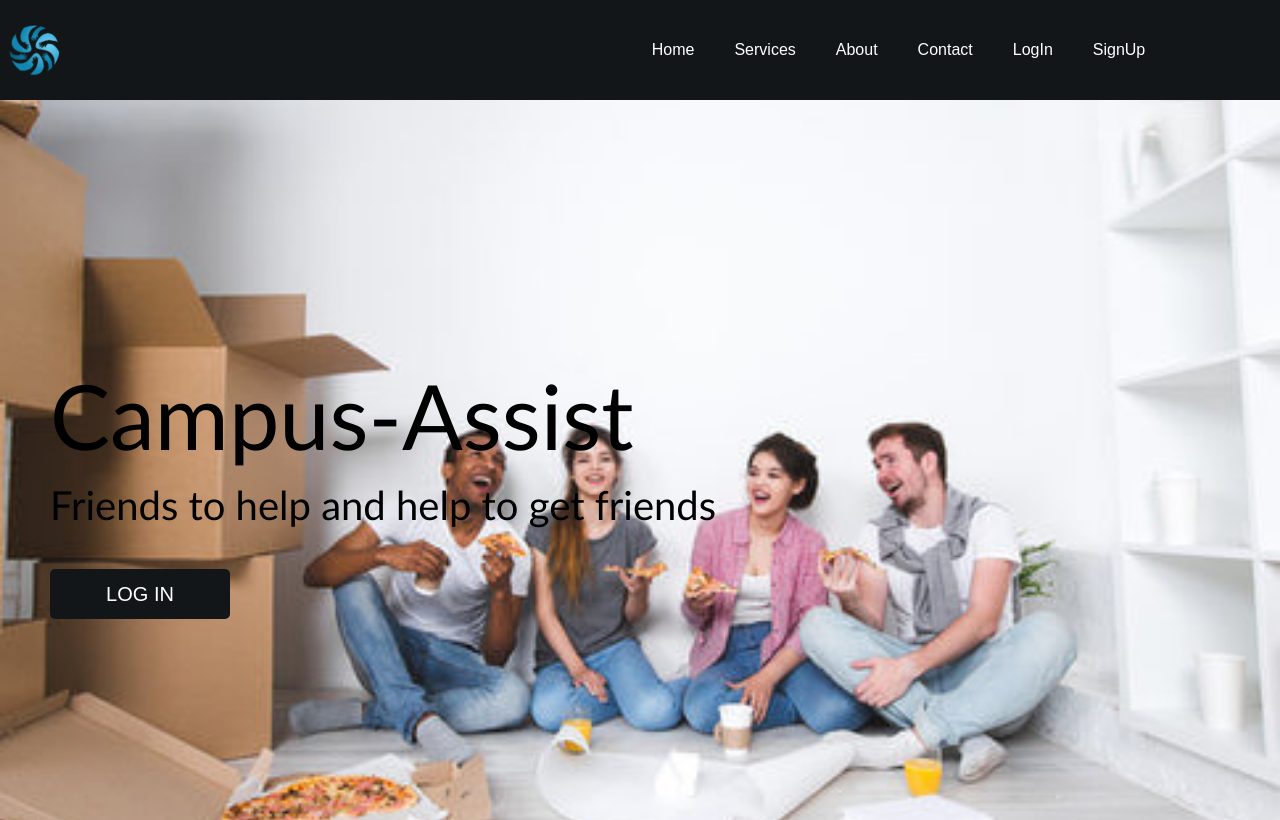
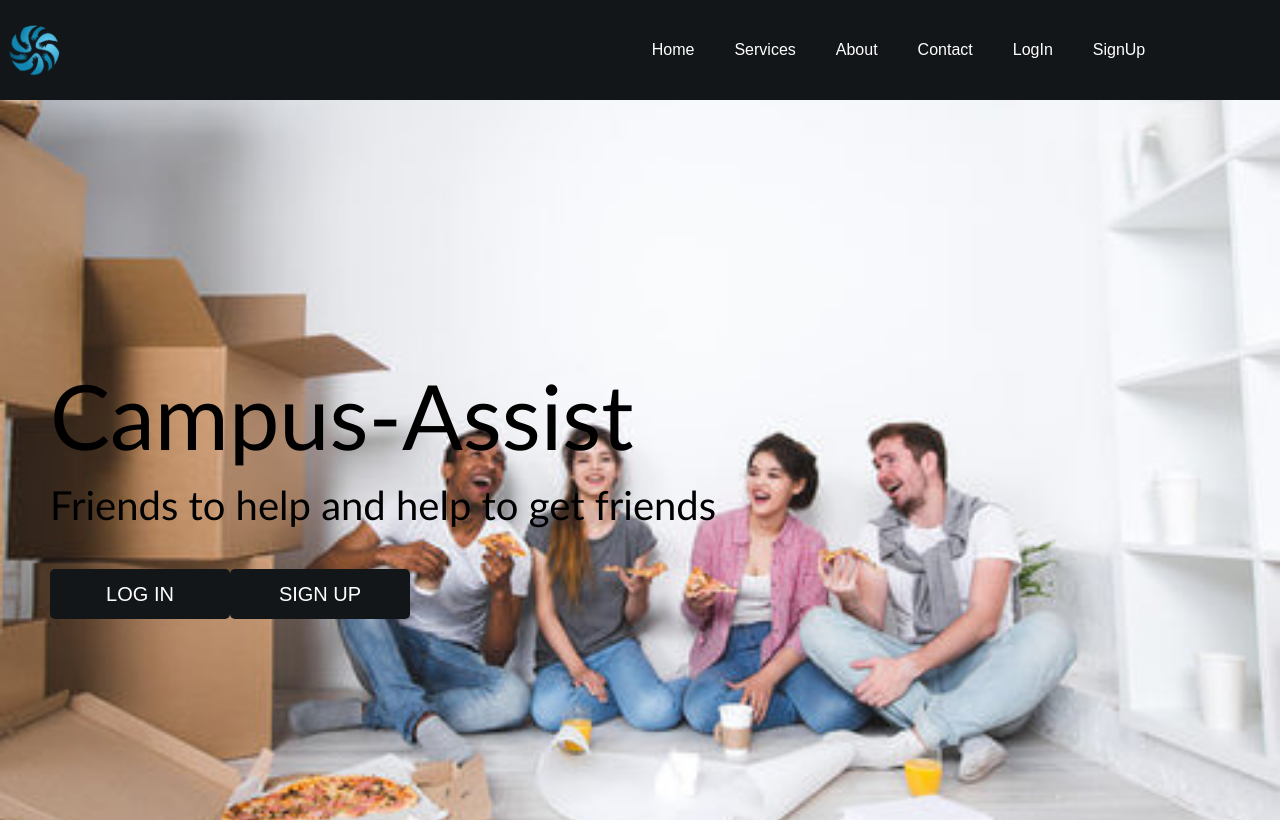
Before and after one commit to Pollito600/campus-assist, a React (Create React App) app in the folder campus-assist/: page / in a window 1280 px wide. Built offline with nearby package versions, Linux system fonts and the light colour scheme.

Commit message:
Add signup button to the home page and redirect signup to log in page after creating account

```diff
--- a/campus-assist/src/components/auth/SignUp.js
+++ b/campus-assist/src/components/auth/SignUp.js
@@ -1,6 +1,7 @@
 import { createUserWithEmailAndPassword } from "firebase/auth";
 import React, { useState } from "react";
 import { auth } from "../../FirebaseConfig";
+import { useNavigate } from 'react-router-dom';
 
 const SignUp = () => {
   const [email, setEmail] = useState("");
@@ -8,6 +9,7 @@ const SignUp = () => {
   const [successMessage, setSuccessMessage] = useState("");
   const [errorMessage, setErrorMessage] = useState("");
 
+  const navigate = useNavigate(); // Navigate constant created to redirect to LogIn page
   const handleSignUp = (e) => {
     e.preventDefault();
 
@@ -17,6 +19,9 @@ const SignUp = () => {
           console.log(userCredential);
           setSuccessMessage(`Successfully registered with email: ${email}`);
           setErrorMessage('');
+
+            // Redirect to the LogIn page upon successful sign-up
+            navigate("/login");
         })
         .catch((error) => {
           console.log(error);
--- a/campus-assist/src/pages/Home.js
+++ b/campus-assist/src/pages/Home.js
@@ -15,6 +15,9 @@ function Home() {
         <Link to="/login">
           <button> LOG IN </button>
         </Link>
+        <Link to="/signup">
+          <button> SIGN UP </button>
+        </Link>
       </div>
     </div>
   );
```
